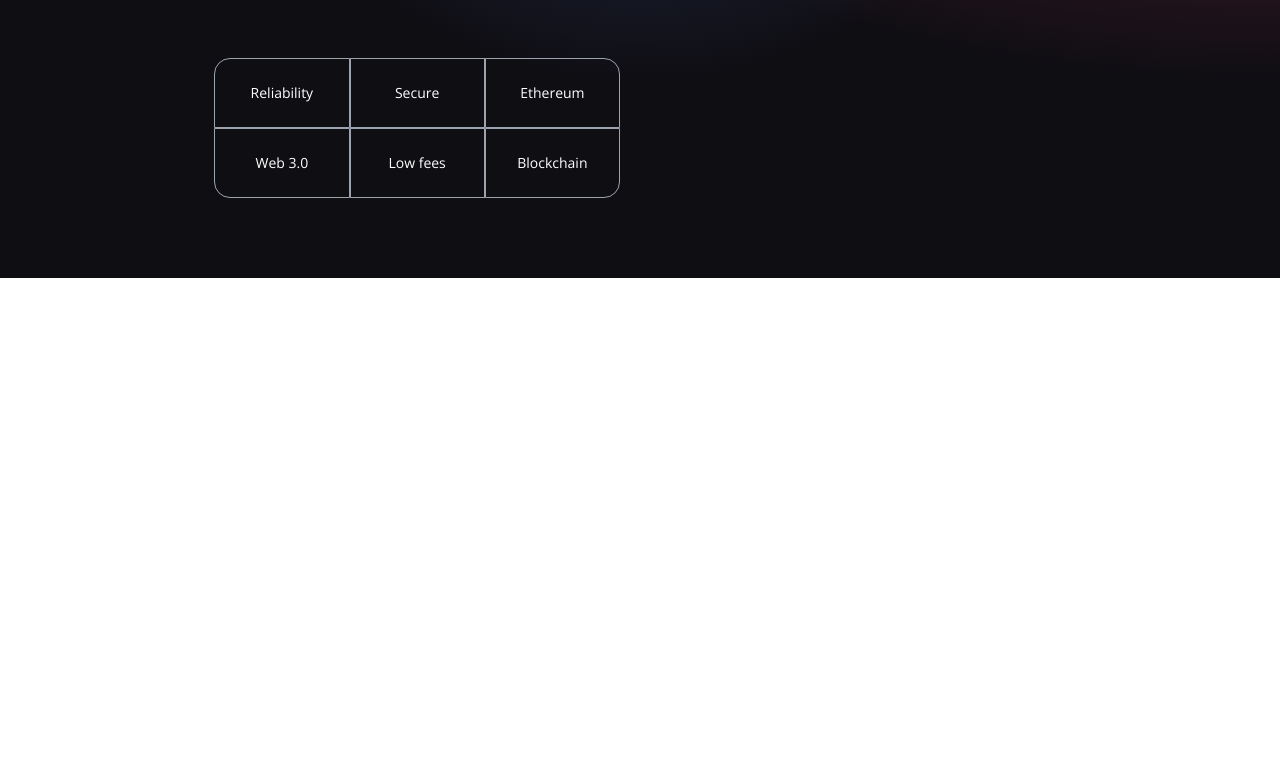
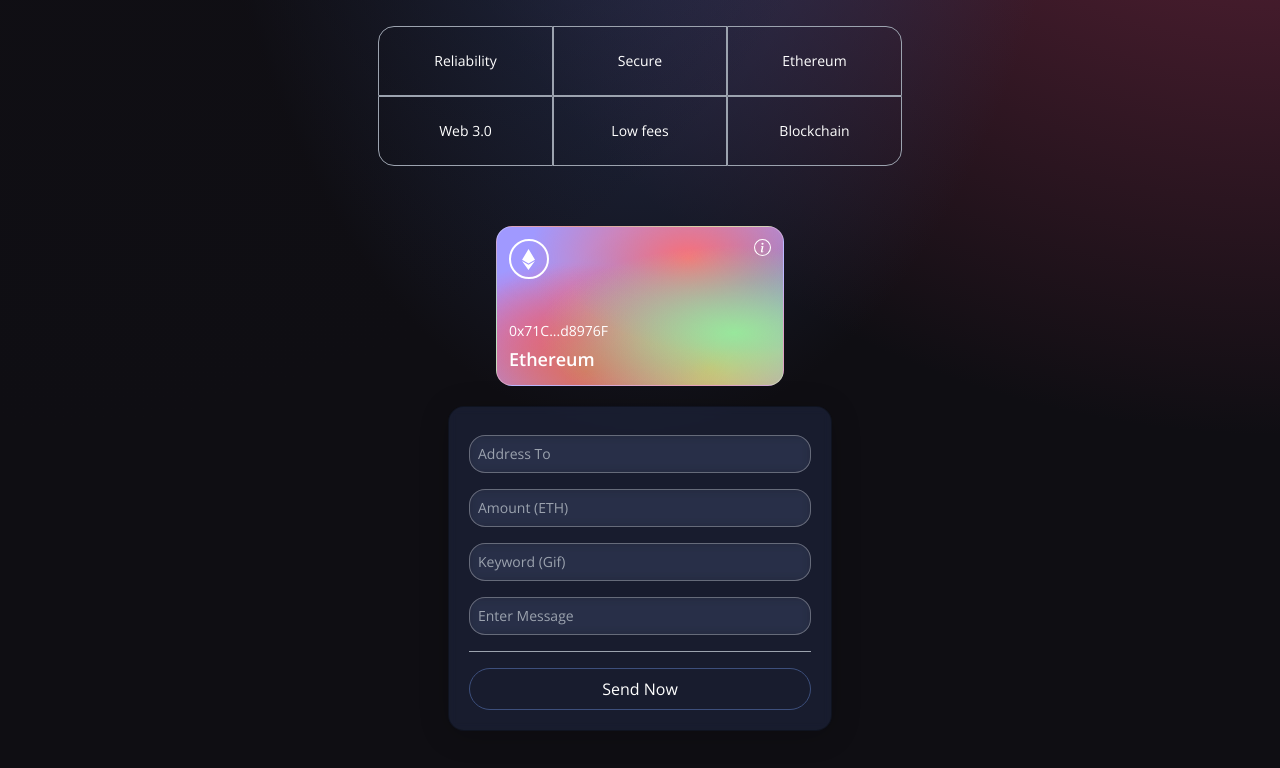
Before and after one commit to yasssuz/krypt-web3, a Next.js app in the folder client/: page / in a window 1280 px wide. Shown: the part 394-1162 px from the top of the page. Before the commit the page ends 800 px from the top, so only its background shows below. Built offline with nearby package versions, Linux system fonts and the light colour scheme.

Commit message:
add form

```diff
--- a/client/src/components/home/hero/index.tsx
+++ b/client/src/components/home/hero/index.tsx
@@ -1,19 +1,26 @@
-import { AiFillPlayCircle } from "react-icons/ai";
+import { AiFillPlayCircle, AiOutlineConsoleSql } from "react-icons/ai";
 import { SiEthereum } from "react-icons/si";
 import { BsInfoCircle } from "react-icons/bs";
+import Input from "../../common/input";
+import Loader from "../../common/loader";
+import { useState } from "react";
 
 const Hero = (): JSX.Element => {
+  const [isLoading, setIsLoading] = useState<boolean>(false);
+
   const handleConnectWallet = (): void => {};
+
+  const handleSubmit = (): void => {};
 
   return (
     <section className='flex w-full justify-center items-center'>
-      <div className='flex md:flex-row flex-col items-start justify-between md:p-20 py-12 px4'>
-        <div className='flex flex-1 justify-start flex-col md:mr-10'>
+      <div className='flex mf:flex-row flex-col items-start justify-between mf:p-20 py-12 px4'>
+        <div className='flex flex-1 justify-start flex-col mf:mr-10'>
           <h1 className='text-3xl sm:text-5xl text-white text-gradient py-1'>
             Send Crypto
             <br /> across the world
           </h1>
-          <p className='text-left mt-5 text-white font-light md:w-9/12 w-11/12 text-base'>
+          <p className='text-left mt-5 text-white font-light mf:w-9/12 w-11/12 text-base'>
             Explore the crypto world. Buy and sell cryptocurrencies easily on
             Krypt
           </p>
@@ -37,7 +44,7 @@
             <span className='rounded-bl-2xl min-h-[70px] sm:px-0 px-2 sm:min-w-[120px] flex justify-center items-center border-[0.5px] border-gray-400 text-sm font-light text-white min-h-[70px] sm:px-0 px-2 sm:min-w-[120px] flex justify-center items-center border-[0.5px] border-gray-400 text-sm font-light text-white'>
               Web 3.0
             </span>
-            <span className=' min-h-[70px] sm:px-0 px-2 sm:min-w-[120px] flex justify-center items-center border-[0.5px] border-gray-400 text-sm font-light text-white min-h-[70px] sm:px-0 px-2 sm:min-w-[120px] flex justify-center items-center border-[0.5px] border-gray-400 text-sm font-light text-white'>
+            <span className='min-h-[70px] sm:px-0 px-2 sm:min-w-[120px] flex justify-center items-center border-[0.5px] border-gray-400 text-sm font-light text-white min-h-[70px] sm:px-0 px-2 sm:min-w-[120px] flex justify-center items-center border-[0.5px] border-gray-400 text-sm font-light text-white'>
               Low fees
             </span>
             <span className='rounded-br-2xl min-h-[70px] sm:px-0 px-2 sm:min-w-[120px] flex justify-center items-center border-[0.5px] border-gray-400 text-sm font-light text-white min-h-[70px] sm:px-0 px-2 sm:min-w-[120px] flex justify-center items-center border-[0.5px] border-gray-400 text-sm font-light text-white'>
@@ -45,7 +52,7 @@
             </span>
           </div>
         </div>
-        <div className='flex flex-col flex-1 items-center justify-start w-full md:mt-0 mt-10'>
+        <div className='flex flex-col flex-1 items-center justify-start w-full mf:mt-0 mt-10'>
           <div className='p-3 justify-end items-start flex-col rounded-xl h-40 sm:w-72 w-full my-5 eth-card white-glassmorphism'>
             <div className='flex justify-between flex-col w-full h-full'>
               <div className='flex justify-between items-start'>
@@ -62,6 +69,57 @@
               </div>
             </div>
           </div>
+          <form
+            className='p-5 sm:w-96  w-full flex flex-col justify-start items-center blue-glassmorphism'
+            onSubmit={handleSubmit}
+          >
+            <Input
+              placeholder='Address To'
+              name='addressTo'
+              id='addressTo'
+              type='text'
+              step='0.0001'
+              onChange={() => console.log("hello")}
+              className='my-2 w-full rounded-sm p-2 outline-none bg-transparent text-white border-none text-sm white-glassmorphism'
+            />
+            <Input
+              placeholder='Amount (ETH)'
+              name='amount'
+              id='amount'
+              type='number'
+              onChange={() => console.log("hello")}
+              className='my-2 w-full rounded-sm p-2 outline-none bg-transparent text-white border-none text-sm white-glassmorphism'
+            />
+            <Input
+              placeholder='Keyword (Gif)'
+              name='keyword'
+              id='keyword'
+              type='text'
+              onChange={() => console.log("hello")}
+              className='my-2 w-full rounded-sm p-2 outline-none bg-transparent text-white border-none text-sm white-glassmorphism'
+            />
+            <Input
+              placeholder='Enter Message'
+              name='message'
+              id='message'
+              type='text'
+              onChange={() => console.log("hello")}
+              className='my-2 w-full rounded-sm p-2 outline-none bg-transparent text-white border-none text-sm white-glassmorphism'
+            />
+
+            <div className='h-[1px] w-full bg-gray-400 my-2' />
+            {isLoading ? (
+              <Loader />
+            ) : (
+              <button
+                type='submit'
+                className='text-white w-full mt-2 border-[1px] p-2 border-[#3d4f7c] rounded-full cursor-pointer'
+              >
+                {" "}
+                Send Now
+              </button>
+            )}
+          </form>
         </div>
       </div>
     </section>
```
